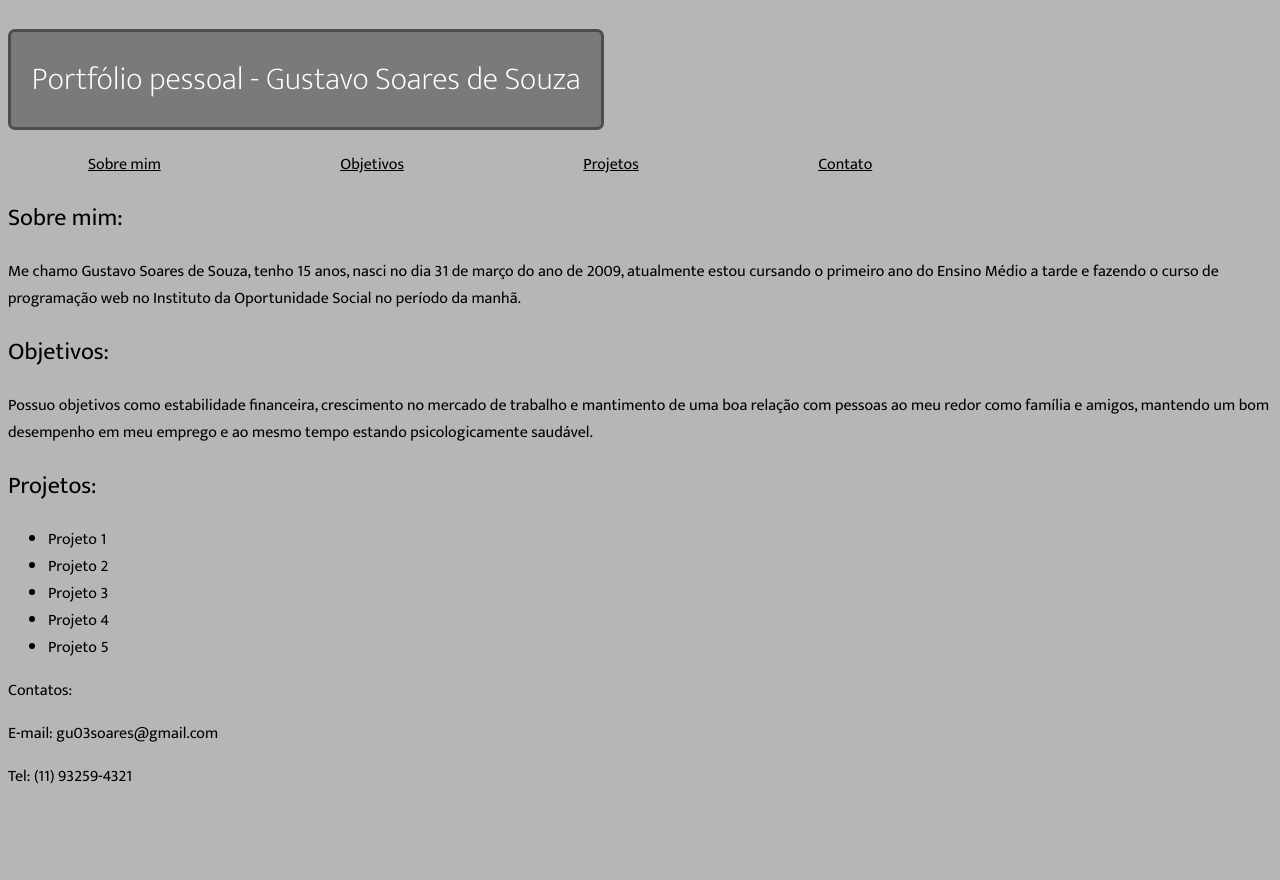
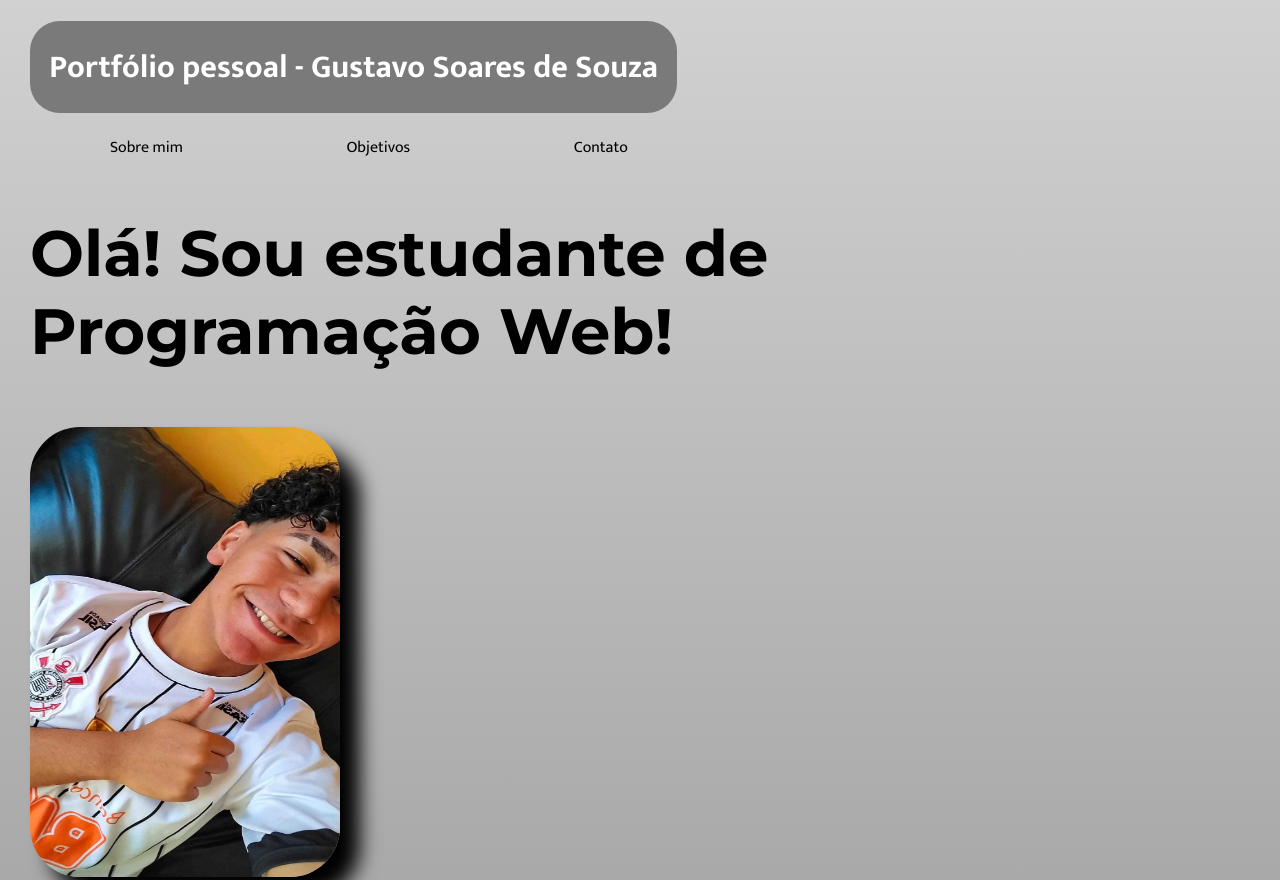
Before and after one commit to Gustavo3103/portfolio-pessoal, a plain HTML site: page index.html in a window 1280 px wide. Shown: the top 880 px of the page. Before the commit the page ends 806 px from the top, so only its background shows below. Drawn offline with Linux system fonts and the light colour scheme.

Commit message:
Estilização de header e criação de banner

```diff
--- a/index.html
+++ b/index.html
@@ -10,6 +10,11 @@
   <link rel="preconnect" href="https://fonts.googleapis.com">
   <link rel="preconnect" href="https://fonts.gstatic.com" crossorigin>
   <link href="https://fonts.googleapis.com/css2?family=Mukta:wght@200;300;400;500;600;700;800&display=swap"
+    rel="stylesheet">
+
+  <link rel="preconnect" href="https://fonts.googleapis.com">
+  <link rel="preconnect" href="https://fonts.gstatic.com" crossorigin>
+  <link href="https://fonts.googleapis.com/css2?family=Montserrat:ital,wght@0,100..900;1,100..900&display=swap"
     rel="stylesheet">
 </head>
 
@@ -25,8 +30,7 @@
 
       <a href="#sobremim" id="a1">Sobre mim</a>
       <a href="#objetivos" id="a2">Objetivos</a>
-      <a href="#projetos" id="a3">Projetos</a>
-      <a href="#contato" id="a4">Contato</a>
+      <a href="#contato" id="a3">Contato</a>
 
     </nav>
 
@@ -34,37 +38,33 @@
 
   <!--Conteúdo principal da página, sendo eles: sobre mim, objetivos e projetos. -->
 
+
+  <section class="banner">
+
+    <h2 class="ola">Olá! Sou estudante de Programação Web!</h2>
+    <img src="./img/3fca83e8-9627-4aaf-9acb-0b17bdba692e.jpg" alt="" class="foto">
+
+  </section class="banner">
+
+
   <main>
 
-    <h2 id="sobremim">Sobre mim:</h2>
+    <h2 id="sobremim">SOBRE MIM:</h2>
 
     <p>
-      Me chamo Gustavo Soares de Souza, tenho 15 anos, nasci no dia 31 de março do ano de 2009, atualmente estou
+      Tenho 15 anos, nasci no dia 31 de março do ano de 2009, atualmente estou
       cursando o primeiro ano do Ensino Médio a tarde e fazendo o curso de programação web no Instituto da Oportunidade
       Social no período da manhã.
     </p>
 
 
-    <h2 id="objetivos">Objetivos:</h2>
+    <h2 id="objetivos">OBJETIVOS:</h2>
     <p>
       Possuo objetivos como estabilidade financeira, crescimento no mercado de trabalho e mantimento de uma boa relação
       com
       pessoas ao meu redor como família e amigos, mantendo um bom desempenho em meu emprego e ao mesmo tempo estando
       psicologicamente saudável.
     </p>
-
-
-    <h2 id="projetos">Projetos:</h2>
-
-    <!-- Lista de projetos -->
-
-    <ul>
-      <li>Projeto 1</li>
-      <li>Projeto 2</li>
-      <li>Projeto 3</li>
-      <li>Projeto 4</li>
-      <li>Projeto 5</li>
-    </ul>
 
   </main>
 
@@ -74,8 +74,8 @@
   <footer>
 
     <p id="contato">Contatos:</p>
-    <p>E-mail: gu03soares@gmail.com</p>
-    <p>Tel: (11) 93259-4321</p>
+    <p id="email">E-mail: gu03soares@gmail.com</p>
+    <p id="tel">Tel: (11) 93259-4321</p>
 
   </footer>
 
--- a/style.css
+++ b/style.css
@@ -1,57 +1,108 @@
 * {
-    background-color: rgb(182, 182, 182);
     font-family: "Mukta", sans-serif;
-    font-weight: 400;
     font-style: normal;
+}
+
+body {
+    background-image: linear-gradient(to bottom, rgb(209, 209, 209), rgb(117, 117, 117));
+    margin: 0px 30px;
 }
 
 
 .titulo {
     color: white;
-    border-radius: 7px;
-    border: 3px solid rgb(77, 77, 77);
+    border-radius: 30px;
     background-color: rgb(122, 122, 122);
     display: inline-block;
-    padding: 1.3rem;
-
-    font-family: "Mukta", sans-serif;
-    font-weight: 200;
-    font-style: normal;
+    padding: 1.2rem;
 }
 
-.navegacao {
-    display: inline-block;
-    font-family: "Mukta", sans-serif;
-    font-weight: 200;
+
+
+.ola {
+    font-size: 4rem;
+    width: 60rem;
+    height: 10rem;
+
+    font-family: "Montserrat", sans-serif;
+    font-optical-sizing: auto;
+    font-weight: 700;
     font-style: normal;
+    float: left;
 }
+
+.foto {
+    display: flex;
+    align-items: center;
+    justify-content: center;
+    border-radius: 50px;
+    width: 310px;
+    height: 450px;
+
+    margin-top: 4rem;
+    margin-bottom: 10rem;
+    box-shadow: 20px 20px 20px;
+}
+
+
 
 
 
 #a1,
 #a2,
-#a3,
-#a4 {
-    padding-right: 3rem;
-    padding-left: 3rem;
-    padding-bottom: 1.2rem;
-    padding-top: 1.2rem;
+#a3 {
+    text-decoration: none;
+
+    padding-right: 2rem;
+    padding-left: 2rem;
+    padding-bottom: 15px;
+    padding-top: 15px;
 
     margin-right: 3rem;
-    margin-left: 2rem;
-    transition-duration: 0.4s;
+    margin-left: 3rem;
+    transition: 0.4s;
 }
 
-.navegacao>a:hover {
+a:hover {
     color: black;
-    border-radius: 150px;
-    background-color: rgb(143, 143, 143);
-    transition: 0.4s;
+    border-radius: 5rem;
+    background-color: #a5a5a5;
+}
+
+
+
+.navegacao {
+    display: inline-block;
 }
 
 .navegacao>a:link {
     color: black;
 }
-.navegacao>a:visited{
-color: black;
+
+.navegacao>a:visited {
+    color: black;
 }
+
+
+
+#sobremim,
+#objetivos {
+    font-size: 2.5rem;
+    font-weight: 300;
+}
+
+p {
+    font-size: 1.5rem;
+    font-weight: lighter;
+}
+
+#contato {
+    margin-top: 400px;
+    font-weight: 400;
+}
+
+#email,
+#tel {
+    display: inline-block;
+    padding-right: 3rem;
+}
```
Also changed, not shown: img/3fca83e8-9627-4aaf-9acb-0b17bdba692e.jpg (added).
